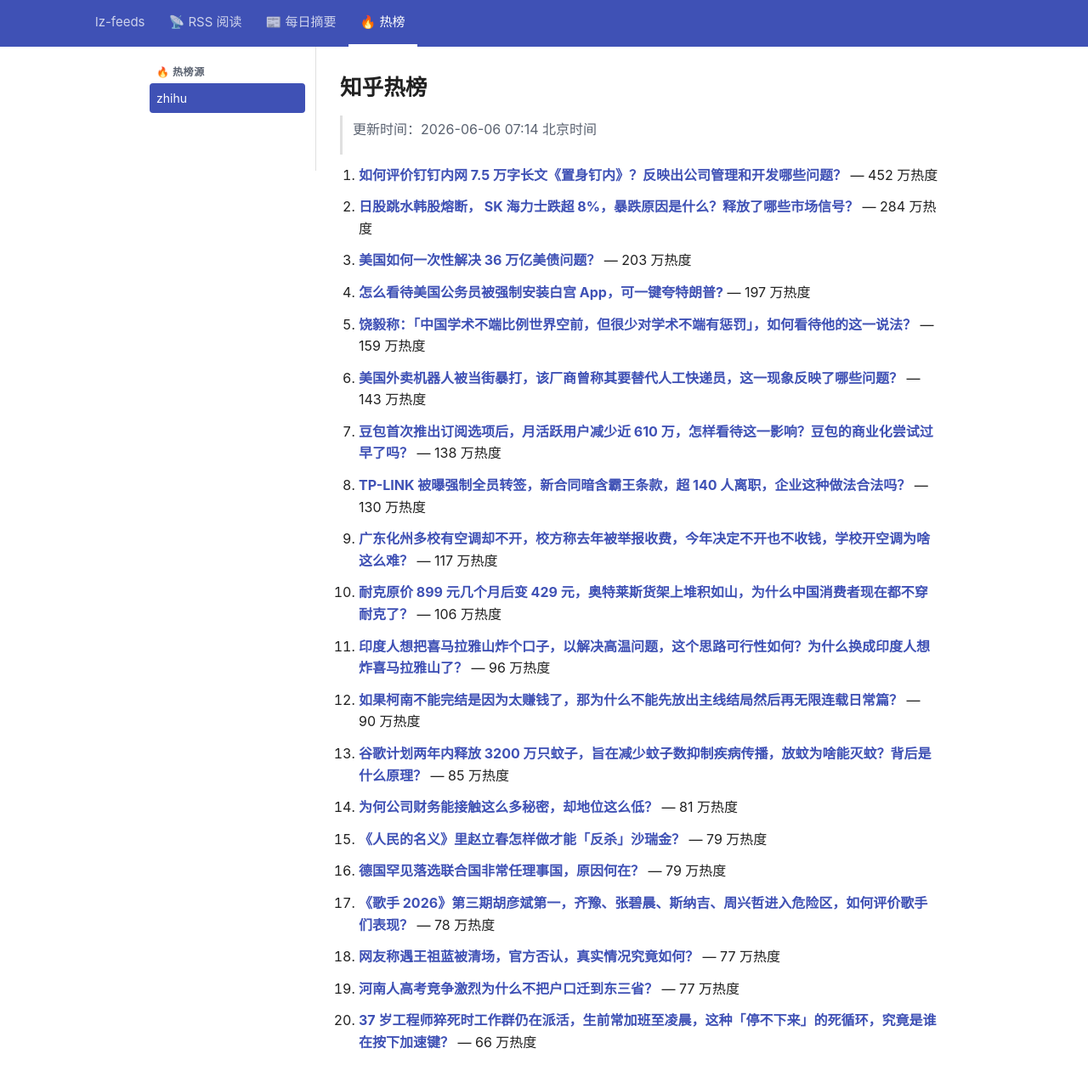
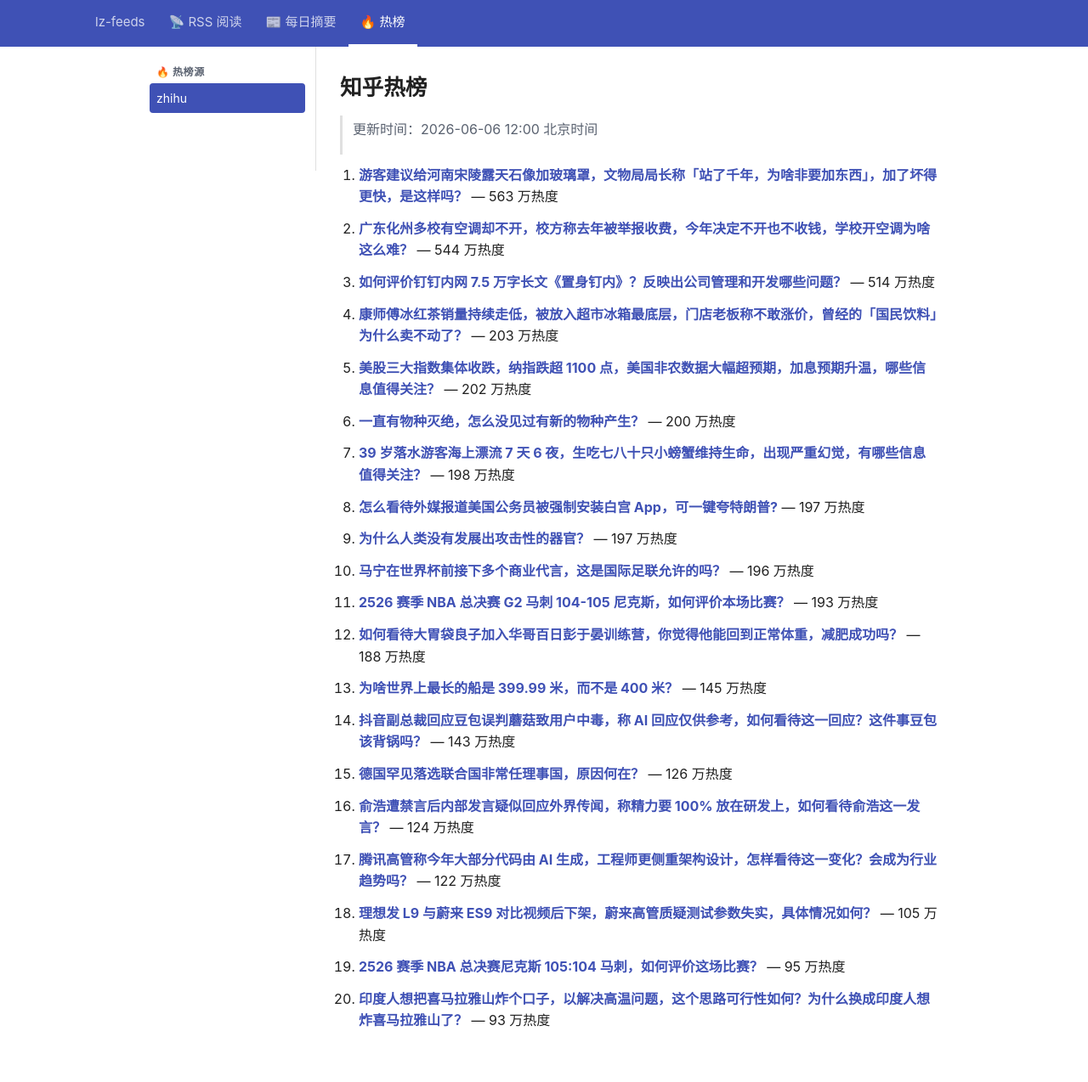
Before and after one commit to lizhang0101/lz-feeds, a Jekyll site: the page built from _hotlist/zhihu.md, in a window 1280 px wide and 1305 px high. Shown: the top 1274 px of the window at 85% size. Built offline with Jekyll 4.4.1, drawn with Linux system fonts in a browser that asks for light colours.

Commit message:
hotlist: 2026-06-06T04:00Z

```diff
--- a/_hotlist/zhihu.md
+++ b/_hotlist/zhihu.md
@@ -1,48 +1,48 @@
 ---
-updated: 2026-06-06 07:14 北京时间
+updated: 2026-06-06 12:00 北京时间
 count: 20
 ---
 
 # 知乎热榜
 
-> 更新时间：2026-06-06 07:14 北京时间
+> 更新时间：2026-06-06 12:00 北京时间
 
-1. **[如何评价钉钉内网 7.5 万字长文《置身钉内》？反映出公司管理和开发哪些问题？](https://www.zhihu.com/question/2046261330911482494)** — 452 万热度
+1. **[游客建议给河南宋陵露天石像加玻璃罩，文物局局长称「站了千年，为啥非要加东西」，加了坏得更快，是这样吗？](https://www.zhihu.com/question/2046276749374366250)** — 563 万热度
 
-2. **[日股跳水韩股熔断， SK 海力士跌超 8%，暴跌原因是什么？释放了哪些市场信号？](https://www.zhihu.com/question/2046218166812893382)** — 284 万热度
+2. **[广东化州多校有空调却不开，校方称去年被举报收费，今年决定不开也不收钱，学校开空调为啥这么难？](https://www.zhihu.com/question/2043719425409470743)** — 544 万热度
 
-3. **[美国如何一次性解决 36 万亿美债问题？](https://www.zhihu.com/question/6607165102)** — 203 万热度
+3. **[如何评价钉钉内网 7.5 万字长文《置身钉内》？反映出公司管理和开发哪些问题？](https://www.zhihu.com/question/2046261330911482494)** — 514 万热度
 
-4. **[怎么看待美国公务员被强制安装白宫 App，可一键夸特朗普?](https://www.zhihu.com/question/2045446455956091852)** — 197 万热度
+4. **[康师傅冰红茶销量持续走低，被放入超市冰箱最底层，门店老板称不敢涨价，曾经的「国民饮料」为什么卖不动了？](https://www.zhihu.com/question/2046230219217020704)** — 203 万热度
 
-5. **[饶毅称：「中国学术不端比例世界空前，但很少对学术不端有惩罚」，如何看待他的这一说法？](https://www.zhihu.com/question/2045491060734783593)** — 159 万热度
+5. **[美股三大指数集体收跌，纳指跌超 1100 点，美国非农数据大幅超预期，加息预期升温，哪些信息值得关注？](https://www.zhihu.com/question/2046360260902909588)** — 202 万热度
 
-6. **[美国外卖机器人被当街暴打，该厂商曾称其要替代人工快递员，这一现象反映了哪些问题？](https://www.zhihu.com/question/2045939490523276303)** — 143 万热度
+6. **[一直有物种灭绝，怎么没见过有新的物种产生？](https://www.zhihu.com/question/2045413383533593052)** — 200 万热度
 
-7. **[豆包首次推出订阅选项后，月活跃用户减少近 610 万，怎样看待这一影响？豆包的商业化尝试过早了吗？](https://www.zhihu.com/question/2046216142453040638)** — 138 万热度
+7. **[39 岁落水游客海上漂流 7 天 6 夜，生吃七八十只小螃蟹维持生命，出现严重幻觉，有哪些信息值得关注？](https://www.zhihu.com/question/2046220683328370099)** — 198 万热度
 
-8. **[TP-LINK 被曝强制全员转签，新合同暗含霸王条款，超 140 人离职，企业这种做法合法吗？](https://www.zhihu.com/question/2046228508003627559)** — 130 万热度
+8. **[怎么看待外媒报道美国公务员被强制安装白宫 App，可一键夸特朗普?](https://www.zhihu.com/question/2045446455956091852)** — 197 万热度
 
-9. **[广东化州多校有空调却不开，校方称去年被举报收费，今年决定不开也不收钱，学校开空调为啥这么难？](https://www.zhihu.com/question/2043719425409470743)** — 117 万热度
+9. **[为什么人类没有发展出攻击性的器官？](https://www.zhihu.com/question/406918539)** — 197 万热度
 
-10. **[耐克原价 899 元几个月后变 429 元，奥特莱斯货架上堆积如山，为什么中国消费者现在都不穿耐克了？](https://www.zhihu.com/question/2045926418442350993)** — 106 万热度
+10. **[马宁在世界杯前接下多个商业代言，这是国际足联允许的吗？](https://www.zhihu.com/question/2046145061046507321)** — 196 万热度
 
-11. **[印度人想把喜马拉雅山炸个口子，以解决高温问题，这个思路可行性如何？为什么换成印度人想炸喜马拉雅山了？](https://www.zhihu.com/question/2045933371537060756)** — 96 万热度
+11. **[2526 赛季 NBA 总决赛 G2 马刺 104-105 尼克斯，如何评价本场比赛？](https://www.zhihu.com/question/2046412720908637248)** — 193 万热度
 
-12. **[如果柯南不能完结是因为太赚钱了，那为什么不能先放出主线结局然后再无限连载日常篇？](https://www.zhihu.com/question/2042613821383111509)** — 90 万热度
+12. **[如何看待大胃袋良子加入华哥百日彭于晏训练营，你觉得他能回到正常体重，减肥成功吗？](https://www.zhihu.com/question/2044768108083140114)** — 188 万热度
 
-13. **[谷歌计划两年内释放 3200 万只蚊子，旨在减少蚊子数抑制疾病传播，放蚊为啥能灭蚊？背后是什么原理？](https://www.zhihu.com/question/2045932866278895886)** — 85 万热度
+13. **[为啥世界上最长的船是 399.99 米，而不是 400 米？](https://www.zhihu.com/question/658395485)** — 145 万热度
 
-14. **[为何公司财务能接触这么多秘密，却地位这么低？](https://www.zhihu.com/question/10156340337)** — 81 万热度
+14. **[抖音副总裁回应豆包误判蘑菇致用户中毒，称 AI 回应仅供参考，如何看待这一回应？这件事豆包该背锅吗？](https://www.zhihu.com/question/2046268823192302620)** — 143 万热度
 
-15. **[《人民的名义》里赵立春怎样做才能「反杀」沙瑞金？](https://www.zhihu.com/question/1977305206304835064)** — 79 万热度
+15. **[德国罕见落选联合国非常任理事国，原因何在？](https://www.zhihu.com/question/2046141710674158357)** — 126 万热度
 
-16. **[德国罕见落选联合国非常任理事国，原因何在？](https://www.zhihu.com/question/2046141710674158357)** — 79 万热度
+16. **[俞浩遭禁言后内部发言疑似回应外界传闻，称精力要 100% 放在研发上，如何看待俞浩这一发言？](https://www.zhihu.com/question/2046306758277035227)** — 124 万热度
 
-17. **[《歌手 2026》第三期胡彦斌第一，齐豫、张碧晨、斯纳吉、周兴哲进入危险区，如何评价歌手们表现？](https://www.zhihu.com/question/2046307747860422888)** — 78 万热度
+17. **[腾讯高管称今年大部分代码由 AI 生成，工程师更侧重架构设计，怎样看待这一变化？会成为行业趋势吗？](https://www.zhihu.com/question/2046240341729042945)** — 122 万热度
 
-18. **[网友称遇王祖蓝被清场，官方否认，真实情况究竟如何？](https://www.zhihu.com/question/2045619741025362407)** — 77 万热度
+18. **[理想发 L9 与蔚来 ES9 对比视频后下架，蔚来高管质疑测试参数失实，具体情况如何？](https://www.zhihu.com/question/2046212746862236004)** — 105 万热度
 
-19. **[河南人高考竞争激烈为什么不把户口迁到东三省？](https://www.zhihu.com/question/2045292537762551139)** — 77 万热度
+19. **[2526 赛季 NBA 总决赛尼克斯 105:104 马刺，如何评价这场比赛？](https://www.zhihu.com/question/2046513184329277648)** — 95 万热度
 
-20. **[37 岁工程师猝死时工作群仍在派活，生前常加班至凌晨，这种「停不下来」的死循环，究竟是谁在按下加速键？](https://www.zhihu.com/question/2044735798428403181)** — 66 万热度
+20. **[印度人想把喜马拉雅山炸个口子，以解决高温问题，这个思路可行性如何？为什么换成印度人想炸喜马拉雅山了？](https://www.zhihu.com/question/2045933371537060756)** — 93 万热度
```
